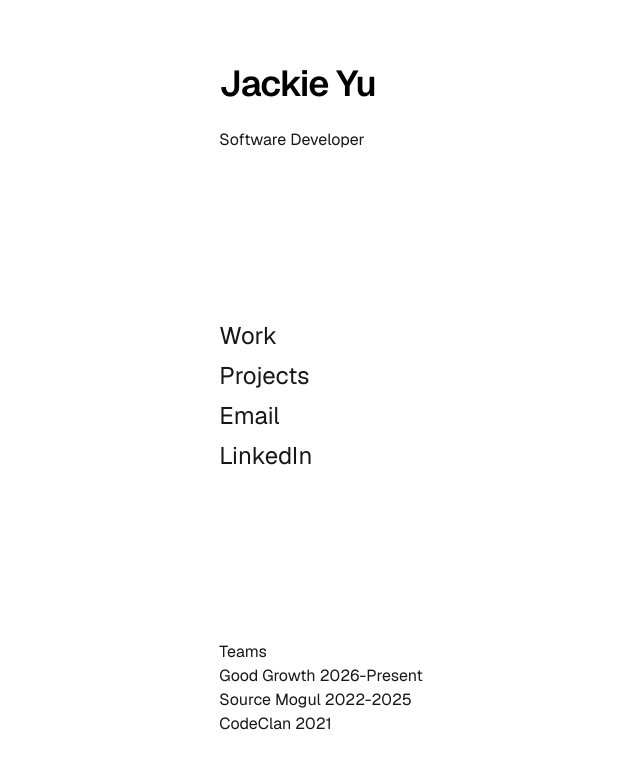
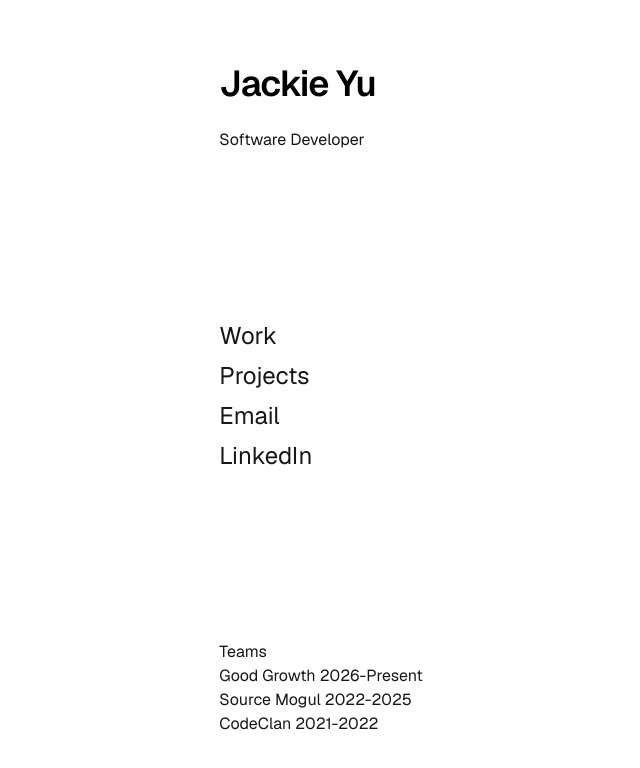
Before and after one commit to Jackie247/portfolio, a Next.js app: page / in a window 1280 px wide. Shown: the top 768 px of the page, without its empty margins (319-959 px from the left). Built offline with nearby package versions, Linux system fonts and the light colour scheme.

Commit message:
feat: update team dates in home page

```diff
--- a/app/page.tsx
+++ b/app/page.tsx
@@ -19,7 +19,7 @@ export default function Home() {
           <ul>
             <li>Good Growth 2026-Present</li>
             <li>Source Mogul 2022-2025</li>
-            <li>CodeClan 2021</li>
+            <li>CodeClan 2021-2022</li>
           </ul>
         </section>
       </main>
```
